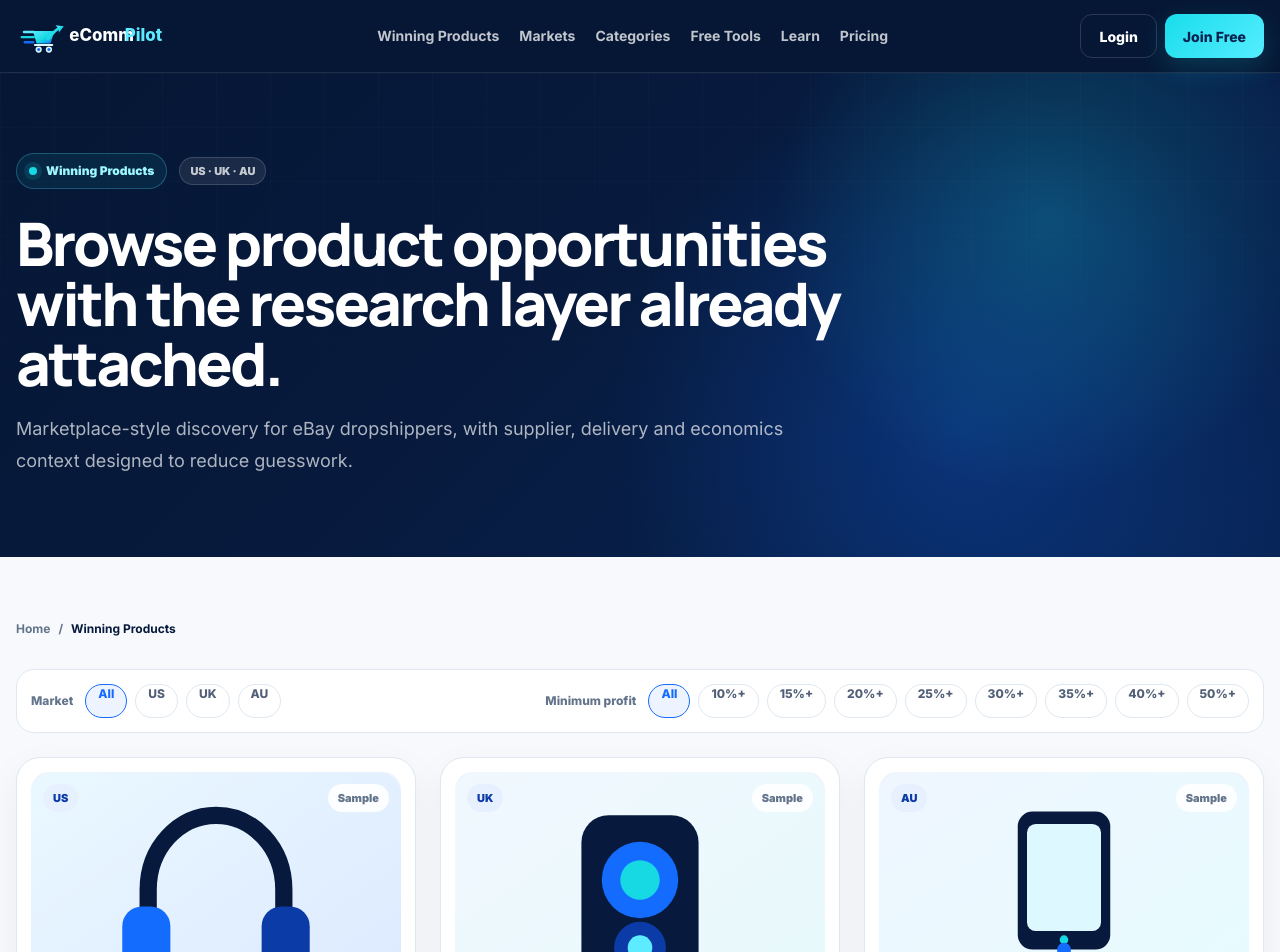
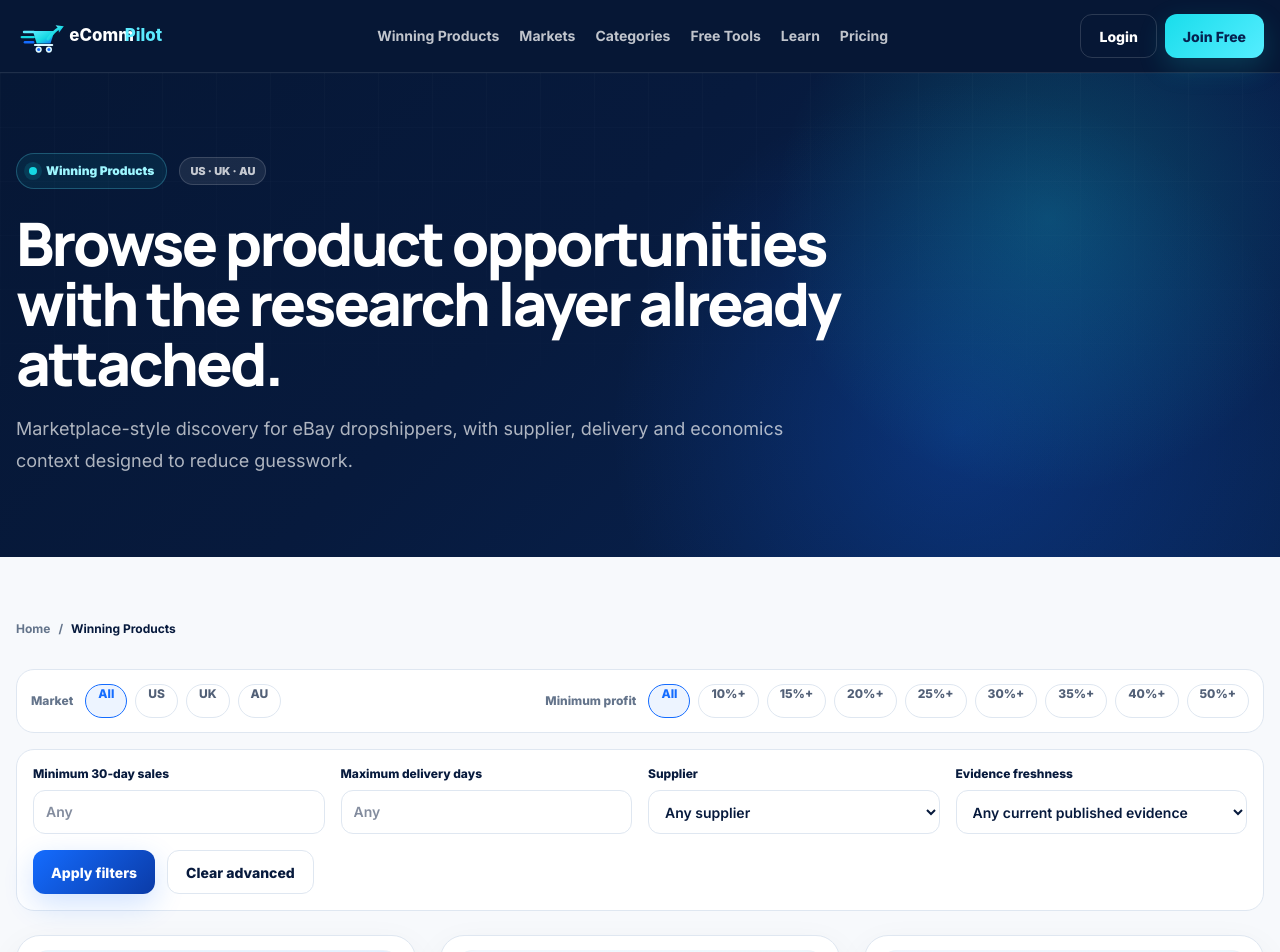
Before and after one commit to ponzey717/ecommpilot-main, a Next.js app: page /winning-products in a window 1280 px wide. Shown: the top 952 px of the page. Built offline with nearby package versions, Linux system fonts and the light colour scheme.

Commit message:
Wire advanced catalog filters through routes

```diff
--- a/src/app/winning-products/page.tsx
+++ b/src/app/winning-products/page.tsx
@@ -1,11 +1,12 @@
 import type { Metadata } from "next";
+import { CatalogAdvancedFilters } from "@/components/products/catalog-advanced-filters";
 import { CatalogProductGrid } from "@/components/products/catalog-product-grid";
 import { MarketFilter } from "@/components/products/market-filter";
 import { JsonLd } from "@/components/seo/json-ld";
 import { Breadcrumbs } from "@/components/site/breadcrumbs";
 import { PageHero } from "@/components/site/page-hero";
 import { PageShell } from "@/components/site/page-shell";
-import { parseCatalogCursor, parseMinProfitBand } from "@/lib/catalog-filters";
+import { parseCatalogCursor, parseCatalogInteger, parseMinProfitBand, parseSupplierProvider } from "@/lib/catalog-filters";
 import { buildMetadata } from "@/lib/seo/metadata";
 import { breadcrumbSchema } from "@/lib/seo/schema";
 
@@ -17,12 +18,16 @@ export const metadata: Metadata = buildMetadata({
 });
 
 type PageProps = {
-  searchParams: Promise<{ minProfitBand?: string | string[]; cursor?: string | string[] }>;
+  searchParams: Promise<{ minProfitBand?: string | string[]; minSales30d?: string | string[]; maxDeliveryDays?: string | string[]; supplier?: string | string[]; freshnessHours?: string | string[]; cursor?: string | string[] }>;
 };
 
 export default async function WinningProductsPage({ searchParams }: PageProps) {
   const query = await searchParams;
   const minProfitBand = parseMinProfitBand(query.minProfitBand);
+  const minSales30d = parseCatalogInteger(query.minSales30d, 100000);
+  const maxDeliveryDays = parseCatalogInteger(query.maxDeliveryDays, 365);
+  const supplier = parseSupplierProvider(query.supplier);
+  const freshnessHours = parseCatalogInteger(query.freshnessHours, 8760);
   const cursor = parseCatalogCursor(query.cursor);
 
   return (
@@ -50,12 +55,28 @@ export default async function WinningProductsPage({ searchParams }: PageProps) {
           <div className="mt-8">
             <MarketFilter
               currentMinProfitBand={minProfitBand}
+              minSales30d={minSales30d}
+              maxDeliveryDays={maxDeliveryDays}
+              supplier={supplier}
+              freshnessHours={freshnessHours}
               basePath="/winning-products"
+            />
+            <CatalogAdvancedFilters
+              basePath="/winning-products"
+              minProfitBand={minProfitBand}
+              minSales30d={minSales30d}
+              maxDeliveryDays={maxDeliveryDays}
+              supplier={supplier}
+              freshnessHours={freshnessHours}
             />
           </div>
           <div className="mt-6">
             <CatalogProductGrid
               minProfitBand={minProfitBand}
+              minSales30d={minSales30d}
+              maxDeliveryDays={maxDeliveryDays}
+              supplier={supplier}
+              freshnessHours={freshnessHours}
               cursor={cursor}
               basePath="/winning-products"
             />
```
